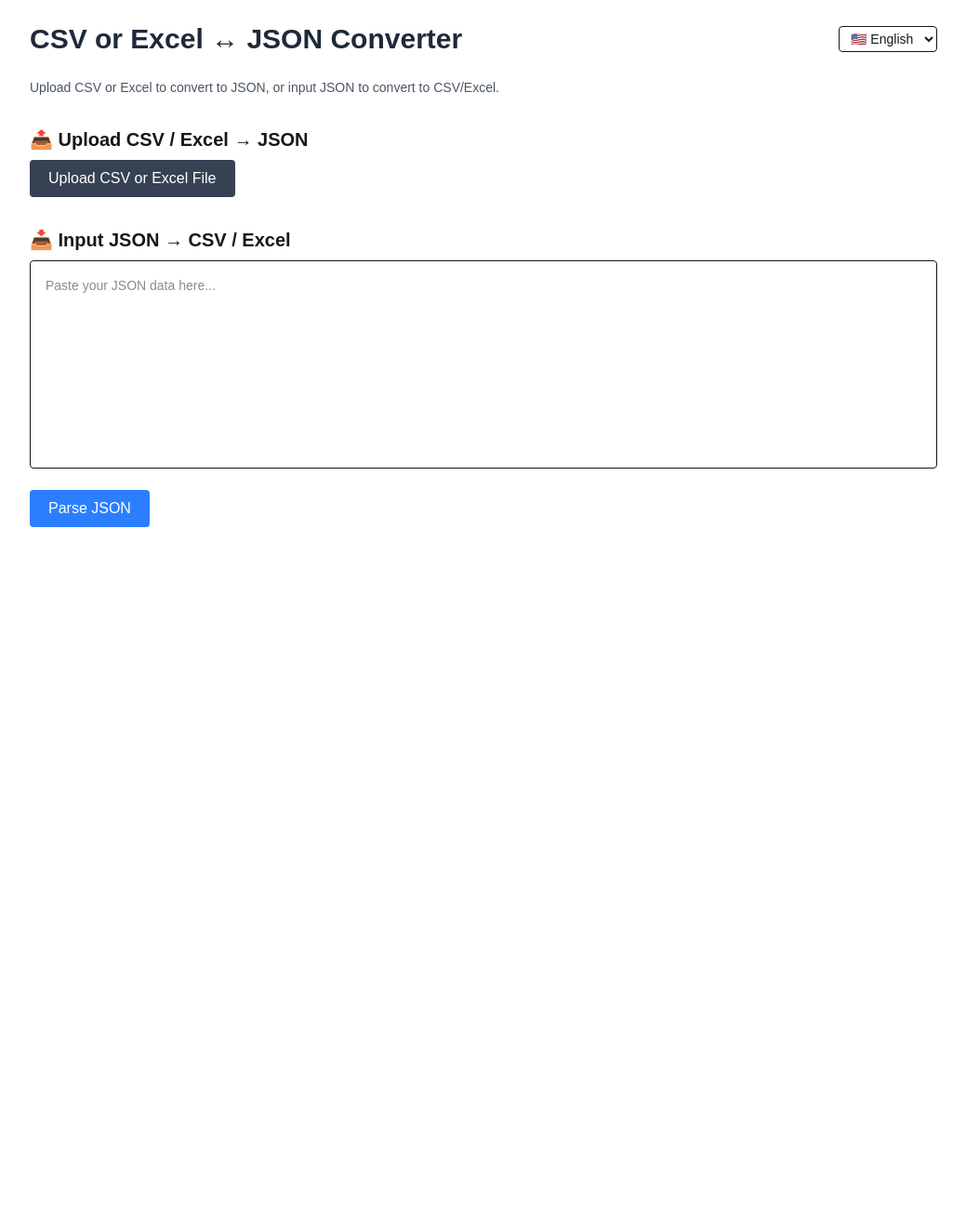
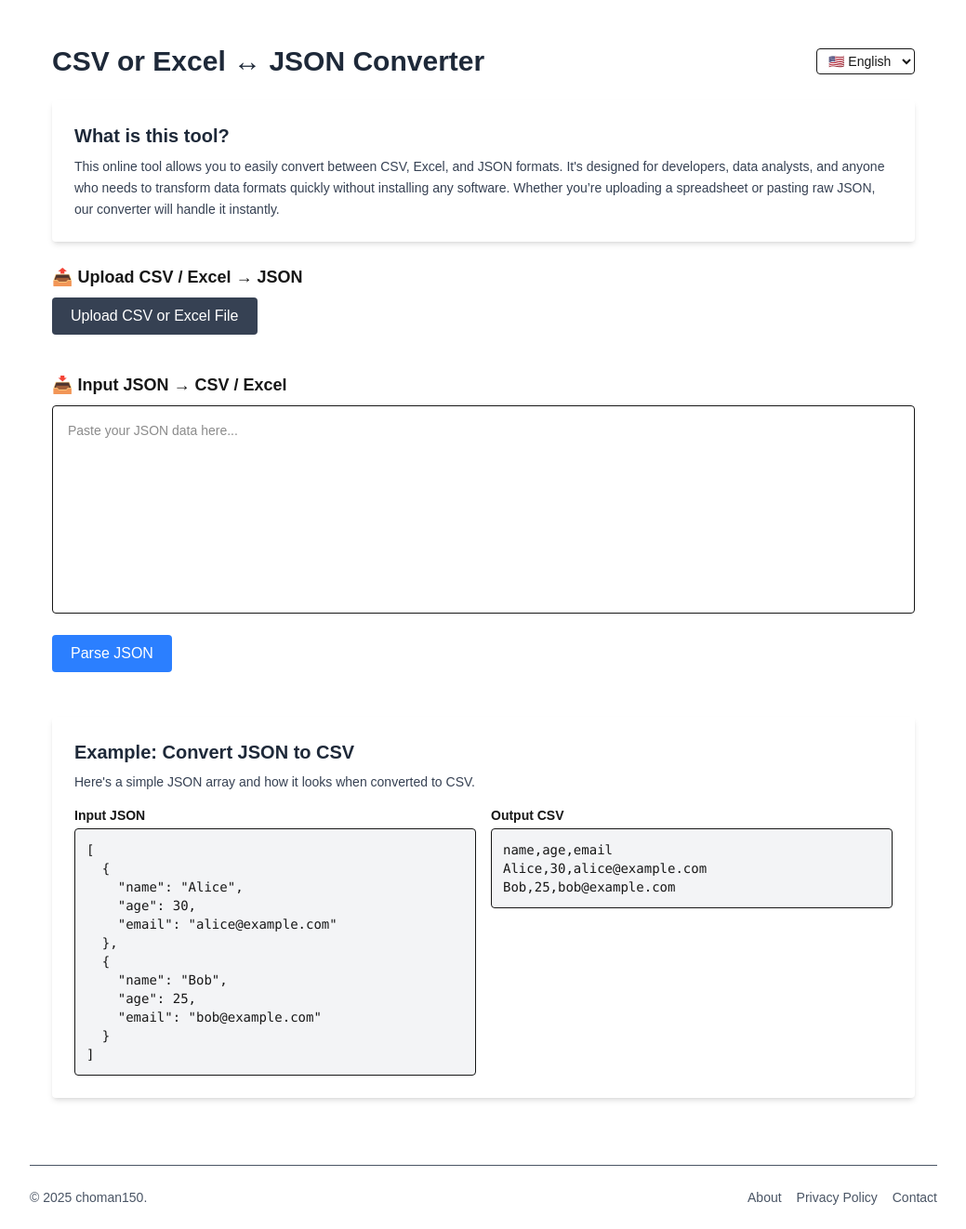
Before and after one commit to choman150/json-converter, a Next.js app: page / in a window 1280 px wide. Shown: the whole page at 93% size, without its empty margins (120-1159 px from the left). Before the commit the page ends 800 px from the top, so only its background shows below. Built offline with nearby package versions, Linux system fonts and the light colour scheme.

Commit message:
Update content such as about, contact, policy, etc.

```diff
--- a/package.json
+++ b/package.json
@@ -10,6 +10,7 @@
   },
   "dependencies": {
     "file-saver": "^2.0.5",
+    "mini-css-extract-plugin": "^2.9.2",
     "next": "15.4.5",
     "papaparse": "^5.5.3",
     "react": "19.1.0",
@@ -25,6 +26,7 @@
     "eslint": "^9",
     "eslint-config-next": "15.4.5",
     "postcss": "^8.5.6",
-    "tailwindcss": "^4.1.11"
+    "tailwindcss": "^4.1.11",
+    "typescript": "5.8.3"
   }
 }
--- a/src/components/Converter.jsx
+++ b/src/components/Converter.jsx
@@ -68,7 +68,7 @@ export default function Converter() {
             const normalized = Array.isArray(parsed) ? parsed : [parsed];
             setJsonData(normalized);
             setError("");
-        } catch (e) {
+        } catch {
             setError(t.error);
             setJsonData(null);
         }
@@ -76,8 +76,7 @@ export default function Converter() {
 
     const handleDownloadCSV = () => {
         if (!jsonData) return;
-        const array = Array.isArray(jsonData) ? jsonData : [jsonData];
-        const flattened = array.map((row) => flattenObject(row));
+        const flattened = jsonData.map(flattenObject);
         const csv = Papa.unparse(flattened);
         const blob = new Blob([csv], { type: "text/csv;charset=utf-8;" });
         saveAs(blob, "converted.csv");
@@ -85,13 +84,14 @@ export default function Converter() {
 
     const handleDownloadExcel = () => {
         if (!jsonData) return;
-        const array = Array.isArray(jsonData) ? jsonData : [jsonData];
-        const flattened = array.map((row) => flattenObject(row));
+        const flattened = jsonData.map(flattenObject);
         const worksheet = XLSX.utils.json_to_sheet(flattened);
         const book = XLSX.utils.book_new();
         XLSX.utils.book_append_sheet(book, worksheet, "Sheet1");
         const buffer = XLSX.write(book, { bookType: "xlsx", type: "array" });
-        const blob = new Blob([buffer], { type: "application/vnd.openxmlformats-officedocument.spreadsheetml.sheet" });
+        const blob = new Blob([buffer], {
+            type: "application/vnd.openxmlformats-officedocument.spreadsheetml.sheet",
+        });
         saveAs(blob, "converted.xlsx");
     };
 
@@ -108,30 +108,24 @@ export default function Converter() {
         const fileName = file.name.toLowerCase();
 
         reader.onload = (event) => {
-            const content = event.target.result;
-
             try {
                 let parsed;
                 if (fileName.endsWith(".csv")) {
-                    const result = Papa.parse(content, { header: true });
+                    const result = Papa.parse(event.target.result, { header: true });
                     parsed = result.data;
                     setUploadJson(parsed);
                 } else if (fileName.endsWith(".xlsx")) {
-                    const wb = XLSX.read(content, { type: "binary" });
+                    const wb = XLSX.read(event.target.result, { type: "binary" });
                     setWorkbook(wb);
                     setSheetNames(wb.SheetNames);
-
-                    // 기본 첫 번째 시트 적용
-                    const firstSheetName = wb.SheetNames[0];
-                    const firstSheet = wb.Sheets[firstSheetName];
+                    const firstSheet = wb.Sheets[wb.SheetNames[0]];
                     parsed = XLSX.utils.sheet_to_json(firstSheet);
                     setUploadJson(parsed);
                 } else {
                     throw new Error("Unsupported file type");
                 }
-
                 setError("");
-            } catch (err) {
+            } catch {
                 setError(t.error);
                 setUploadJson(null);
                 setWorkbook(null);
@@ -158,24 +152,31 @@ export default function Converter() {
     return (
         <div className="p-6 max-w-5xl mx-auto">
             <div className="flex justify-between items-center mb-6">
-                <h1 className="text-3xl font-bold text-gray-800">{t.title}</h1>
+                <h1 className="text-2xl md:text-3xl font-bold text-gray-800">{t.title}</h1>
                 <select className="border rounded px-2 py-1 text-sm" value={lang} onChange={(e) => setLang(e.target.value)}>
                     <option value="ko">🇰🇷 한국어</option>
                     <option value="en">🇺🇸 English</option>
                 </select>
             </div>
 
-            <p className="text-gray-600 mb-8 text-sm">{t.description}</p>
+            {/* 사용 목적 설명 */}
+            <section className="mt-6 bg-white p-6 rounded shadow-md" aria-label="Tool Description">
+                <h2 className="text-xl font-bold mb-2 text-gray-800">What is this tool?</h2>
+                <p className="text-gray-700 text-sm leading-relaxed">
+                    This online tool allows you to easily convert between CSV, Excel, and JSON formats. It's designed for developers, data analysts, and anyone who needs to transform data formats
+                    quickly without installing any software. Whether you’re uploading a spreadsheet or pasting raw JSON, our converter will handle it instantly.
+                </p>
+            </section>
 
-            <section className="mb-8">
-                <h2 className="text-xl font-semibold mb-2">{t.inputTitle}</h2>
-                <div className="flex gap-2 mb-4 flex-wrap">
-                    <button onClick={() => fileInputRef.current.click()} className="bg-gray-700 text-white px-5 py-2 rounded hover:bg-gray-800 transition">
+            <section className="mb-10 mt-6" aria-label="Upload CSV or Excel">
+                <h2 className="text-lg font-semibold mb-2">{t.inputTitle}</h2>
+                <div className="flex flex-wrap gap-2 mb-4">
+                    <button onClick={() => fileInputRef.current.click()} className="bg-gray-700 text-white px-5 py-2 rounded hover:bg-gray-800">
                         {t.uploadBtn}
                     </button>
                     <input ref={fileInputRef} type="file" accept=".csv, application/vnd.openxmlformats-officedocument.spreadsheetml.sheet" className="hidden" onChange={handleFileUpload} />
                     {uploadJson && (
-                        <button onClick={handleCopyToClipboard} className="bg-yellow-500 text-white px-5 py-2 rounded hover:bg-yellow-600 transition">
+                        <button onClick={handleCopyToClipboard} className="bg-yellow-500 text-white px-5 py-2 rounded hover:bg-yellow-600">
                             {t.copyBtn}
                         </button>
                     )}
@@ -195,30 +196,30 @@ export default function Converter() {
                 )}
 
                 {uploadJson && (
-                    <div className="overflow-auto border p-4 rounded bg-gray-50 shadow-inner">
+                    <div className="overflow-auto border p-4 rounded bg-gray-50 shadow-inner max-h-[400px]">
                         <pre className="text-xs whitespace-pre-wrap">{JSON.stringify(uploadJson, null, 2)}</pre>
                     </div>
                 )}
             </section>
 
-            <section>
-                <h2 className="text-xl font-semibold mb-2">{t.outputTitle}</h2>
+            <section aria-label="Convert JSON to CSV or Excel">
+                <h2 className="text-lg font-semibold mb-2">{t.outputTitle}</h2>
                 <textarea
-                    className="w-full h-56 p-4 border rounded mb-4 font-mono text-sm resize-none focus:outline-none focus:ring-2 focus:ring-blue-400"
+                    className="w-full h-56 p-4 border rounded font-mono text-sm resize-none focus:outline-none focus:ring-2 focus:ring-blue-400"
                     placeholder={t.placeholder}
                     value={inputText}
                     onChange={(e) => setInputText(e.target.value)}
                 />
-                <div className="flex gap-2 mb-4 flex-wrap">
-                    <button onClick={handleJsonInput} className="bg-blue-500 text-white px-5 py-2 rounded hover:bg-blue-600 transition">
+                <div className="flex flex-wrap gap-2 mt-4">
+                    <button onClick={handleJsonInput} className="bg-blue-500 text-white px-5 py-2 rounded hover:bg-blue-600">
                         {t.parseBtn}
                     </button>
                     {jsonData && (
                         <>
-                            <button onClick={handleDownloadCSV} className="bg-green-600 text-white px-5 py-2 rounded hover:bg-green-700 transition">
+                            <button onClick={handleDownloadCSV} className="bg-green-600 text-white px-5 py-2 rounded hover:bg-green-700">
                                 {t.toCsvBtn}
                             </button>
-                            <button onClick={handleDownloadExcel} className="bg-purple-600 text-white px-5 py-2 rounded hover:bg-purple-700 transition">
+                            <button onClick={handleDownloadExcel} className="bg-purple-600 text-white px-5 py-2 rounded hover:bg-purple-700">
                                 {t.toExcelBtn}
                             </button>
                         </>
@@ -226,7 +227,41 @@ export default function Converter() {
                 </div>
             </section>
 
-            {error && <p className="text-red-500 font-medium mt-4">{error}</p>}
+            {error && <p className="text-red-500 font-medium mt-6">{error}</p>}
+
+            {/* ✅ 변환 예제 섹션 */}
+            <section className="mt-12 bg-white p-6 rounded shadow-md" aria-label="Conversion Example">
+                <h2 className="text-xl font-bold mb-2 text-gray-800">Example: Convert JSON to CSV</h2>
+                <p className="text-sm text-gray-700 mb-4">Here's a simple JSON array and how it looks when converted to CSV.</p>
+
+                <div className="grid grid-cols-1 md:grid-cols-2 gap-4 text-sm">
+                    <div>
+                        <h3 className="font-semibold mb-1">Input JSON</h3>
+                        <pre className="bg-gray-100 border rounded p-3 overflow-auto">
+                            {`[
+  {
+    "name": "Alice",
+    "age": 30,
+    "email": "alice@example.com"
+  },
+  {
+    "name": "Bob",
+    "age": 25,
+    "email": "bob@example.com"
+  }
+]`}
+                        </pre>
+                    </div>
+                    <div>
+                        <h3 className="font-semibold mb-1">Output CSV</h3>
+                        <pre className="bg-gray-100 border rounded p-3 overflow-auto">
+                            {`name,age,email
+Alice,30,alice@example.com
+Bob,25,bob@example.com`}
+                        </pre>
+                    </div>
+                </div>
+            </section>
         </div>
     );
 }
--- /dev/null
+++ b/src/pages/contact.jsx
@@ -0,0 +1,23 @@
+import Head from "next/head";
+
+export default function Contact() {
+    return (
+        <>
+            <Head>
+                <title>Contact | JSON Converter</title>
+                <meta name="robots" content="noindex" />
+            </Head>
+            <main className="max-w-3xl mx-auto p-6">
+                <h1 className="text-2xl font-bold mb-4">Contact</h1>
+                <p className="text-sm text-gray-700 mb-6">If you have questions, suggestions, or feedback about this tool, feel free to contact us using the email address below.</p>
+
+                <div className="bg-gray-100 p-4 rounded border text-sm">
+                    📧 <strong>Email:</strong>{" "}
+                    <a href="mailto:choman150@gmail.com" className="text-blue-600 hover:underline">
+                        choman150@gmail.com
+                    </a>
+                </div>
+            </main>
+        </>
+    );
+}
--- a/src/pages/index.jsx
+++ b/src/pages/index.jsx
@@ -7,17 +7,44 @@ export default function Home() {
         <>
             <Head>
                 <title>CSV or Excel to JSON Converter | CSV or Excel ↔ JSON 변환기</title>
-                <meta name="description" content="Convert CSV or Excel files to JSON and vice versa. Upload your file or paste your JSON and download it as CSV or Excel." />
-                <meta name="keywords" content="CSV to JSON, Excel to JSON, JSON to CSV, JSON to Excel, convert CSV, convert Excel, CSV 변환기, JSON 변환기, 엑셀 JSON 변환" />
+                <meta
+                    name="description"
+                    content="Convert CSV or Excel files to JSON and vice versa. Upload your file or paste your JSON and download it as CSV or Excel. 간편하게 데이터를 변환하고 다운로드하세요."
+                />
+                <meta name="keywords" content="CSV to JSON, Excel to JSON, JSON to CSV, JSON to Excel, convert CSV, convert Excel, CSV 변환기, JSON 변환기, 엑셀 JSON 변환, data transformation tool" />
                 <meta property="og:title" content="CSV to JSON Converter" />
-                <meta property="og:description" content="Easily convert CSV, Excel, and JSON data. Fast and user-friendly." />
+                <meta property="og:description" content="Easily convert CSV, Excel, and JSON data. Fast and user-friendly. 간편하고 직관적인 CSV/Excel ↔ JSON 변환기입니다." />
                 <meta property="og:type" content="website" />
                 <meta property="og:locale" content="en_US" />
                 <meta property="og:locale:alternate" content="ko_KR" />
-                <meta name="keywords" content="CSV JSON 변환기, 엑셀 JSON 변환, CSV to JSON, Excel to JSON, JSON to CSV, JSON to Excel, csv json converter" />
                 <meta name="author" content="choman150" />
+                <link rel="canonical" href="https://json-converter.choman150.com/" />
+                <link rel="icon" href="/favicon.ico" />
             </Head>
-            <Converter />
+            <main className="p-6 max-w-5xl mx-auto" role="main">
+                {/* <div id="ad-slot-top" className="mb-6 w-full flex justify-center">
+                    <div style={{ width: "100%", height: "90px", backgroundColor: "#f4f4f4" }}></div>
+                </div> */}
+
+                <Converter />
+
+                {/* Footer 영역 */}
+                <footer className="mt-12 border-t pt-6 text-sm text-gray-600 flex flex-col md:flex-row justify-between items-center">
+                    <p>&copy; 2025 choman150.</p>
+                    <div className="flex gap-4 mt-2 md:mt-0">
+                        <a href="/about" className="hover:underline">
+                            About
+                        </a>
+
+                        <a href="/privacy-policy" className="hover:underline">
+                            Privacy Policy
+                        </a>
+                        <a href="/contact" className="hover:underline">
+                            Contact
+                        </a>
+                    </div>
+                </footer>
+            </main>
         </>
     );
 }
--- /dev/null
+++ b/src/pages/privacy-policy.jsx
@@ -0,0 +1,31 @@
+import Head from "next/head";
+
+export default function PrivacyPolicy() {
+    return (
+        <>
+            <Head>
+                <title>Privacy Policy | JSON Converter</title>
+                <meta name="robots" content="noindex" />
+            </Head>
+            <main className="max-w-3xl mx-auto p-6">
+                <h1 className="text-2xl font-bold mb-4">Privacy Policy</h1>
+                <p className="mb-4 text-sm text-gray-700">
+                    We value your privacy. This tool does not store, track, or share any data you upload or convert. All conversions are handled locally in your browser using JavaScript, and no data
+                    is transmitted to any server.
+                </p>
+
+                <h2 className="text-lg font-semibold mt-6 mb-2">Cookies</h2>
+                <p className="mb-4 text-sm text-gray-700">
+                    This site may use cookies to improve user experience or for analytics purposes. No personally identifiable information is collected or stored.
+                </p>
+
+                <h2 className="text-lg font-semibold mt-6 mb-2">Third-party Services</h2>
+                <p className="mb-4 text-sm text-gray-700">
+                    We may use third-party services such as Google AdSense for displaying ads. These services may use cookies or similar technologies to show relevant ads based on your interests.
+                </p>
+
+                <p className="mt-8 text-sm text-gray-500">This policy was last updated on {new Date().toLocaleDateString()}.</p>
+            </main>
+        </>
+    );
+}
```
Also changed, not shown: src/pages/about.jsx (added, +29 -0 lines), public/robots.txt (added), 2 other files (tests, documents, lock files or other folders).
